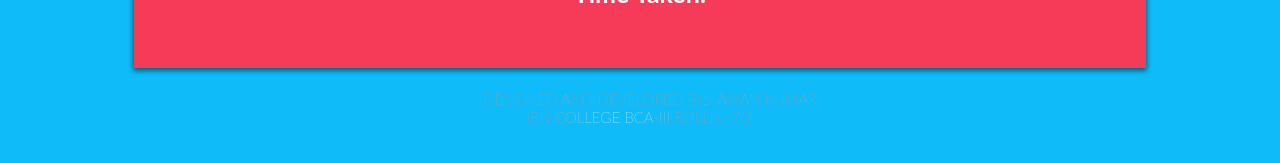
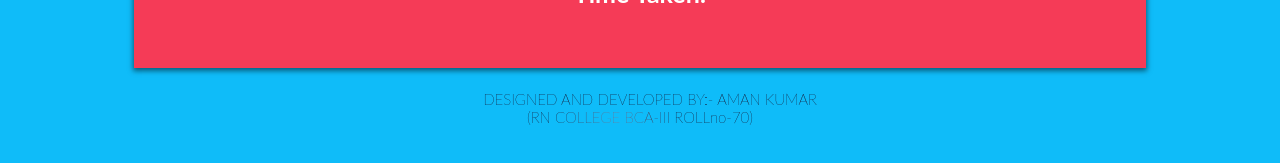
Before and after one commit to amankr97531/SAD-mcq-quiz, a plain HTML site: page end.html in a window 1280 px wide. Shown: the part 547-710 px from the top of the page. Drawn offline with Linux system fonts and the light colour scheme.

Commit message:
Update style.css

```diff
--- a/style.css
+++ b/style.css
@@ -201,7 +201,7 @@ body {
 }
 .shimmer {
   text-align: center;
-  color:white;
+  color:#130f40;
   background: -webkit-gradient(linear, left top, right top, from(#222), to(#222), color-stop(0.5, #fff));
   background: -moz-gradient(linear, left top, right top, from(#222), to(#222), color-stop(0.5, #fff));
   background: gradient(linear, left top, right top, from(#222), to(#222), color-stop(0.5, #fff));
```
